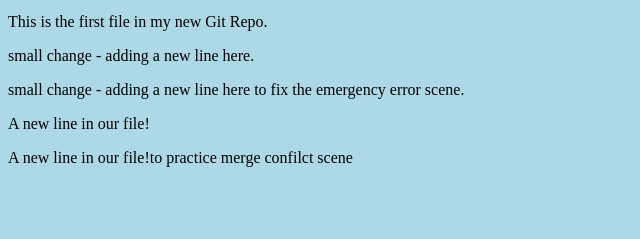
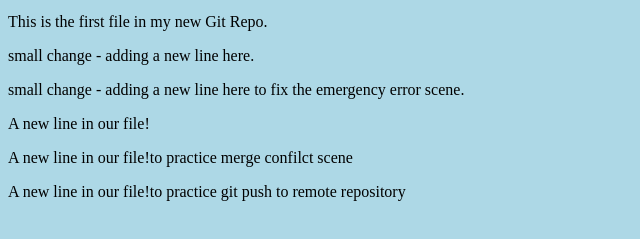
Before and after one commit to ardipak/practice-repo1, a plain HTML site: page index.html in a window 1280 px wide. Shown: the part 101-340 px from the top of the page, without its empty margins (0-640 px from the left). Drawn offline with Linux system fonts and the light colour scheme.

Commit message:
updated index.html

```diff
--- a/index.html
+++ b/index.html
@@ -14,7 +14,7 @@ style="width:100%;max-width:960px"></div>
 <p>small change - adding a new line here to fix the emergency error scene.</p>
 <p>A new line in our file!</p>
 <p>A new line in our file!to practice merge confilct scene</p>
-
+<p>A new line in our file!to practice git push to remote repository</p>
 
 </body>
 </html>
```
